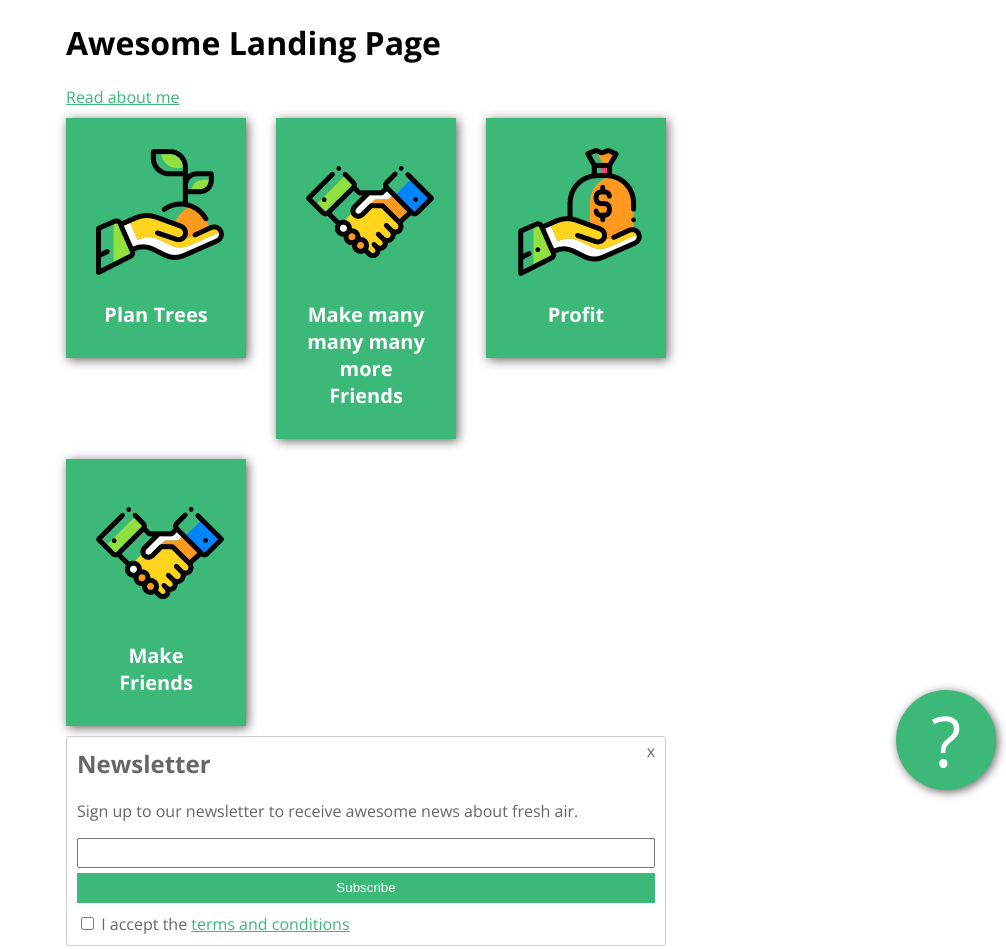
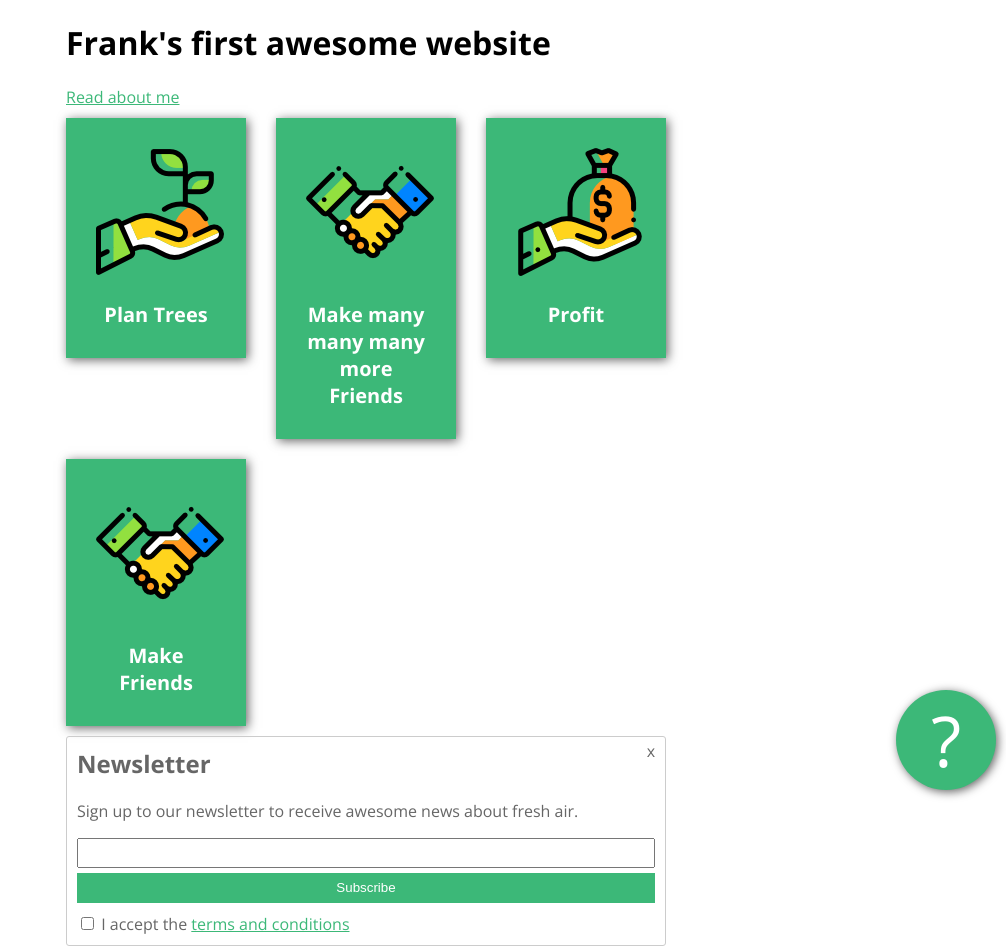
Before and after one commit to fbechtold/fbechtold.github.io, a plain HTML site: page index.html in a window 1280 px wide. Shown: the whole page, without its empty margins (274-1280 px from the left). Drawn offline with nearby package versions, Linux system fonts and the light colour scheme.

Commit message:
Update the title

```diff
--- a/index.html
+++ b/index.html
@@ -9,7 +9,7 @@
 <body>
 <!-- partial:index.partial.html -->
 <main>
-  <h1>Awesome Landing Page</h1>
+  <h1>Frank's first awesome website</h1>
   <a href="about.html">Read about me</a>
   <div class="key-features">
     <div class="feature">
```
